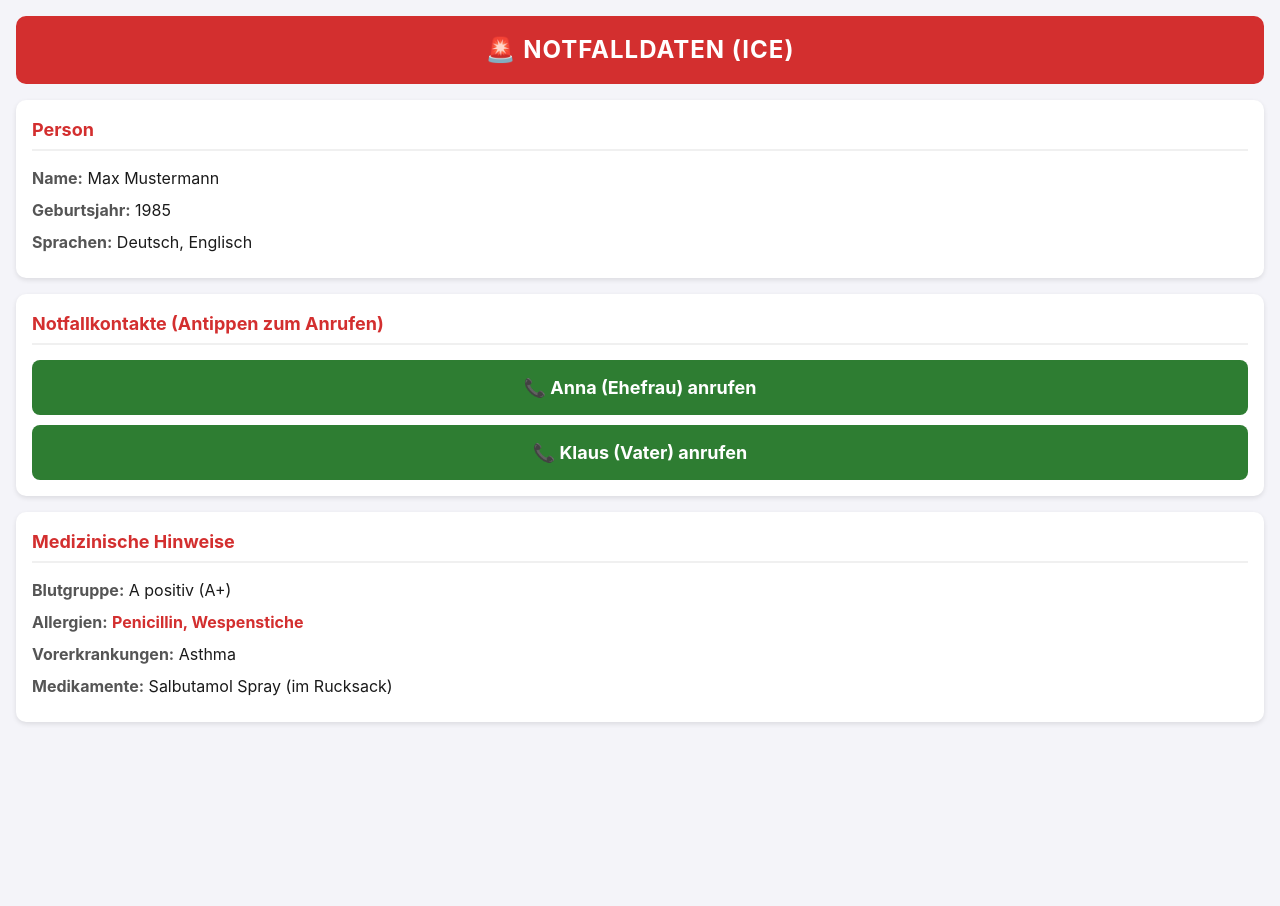
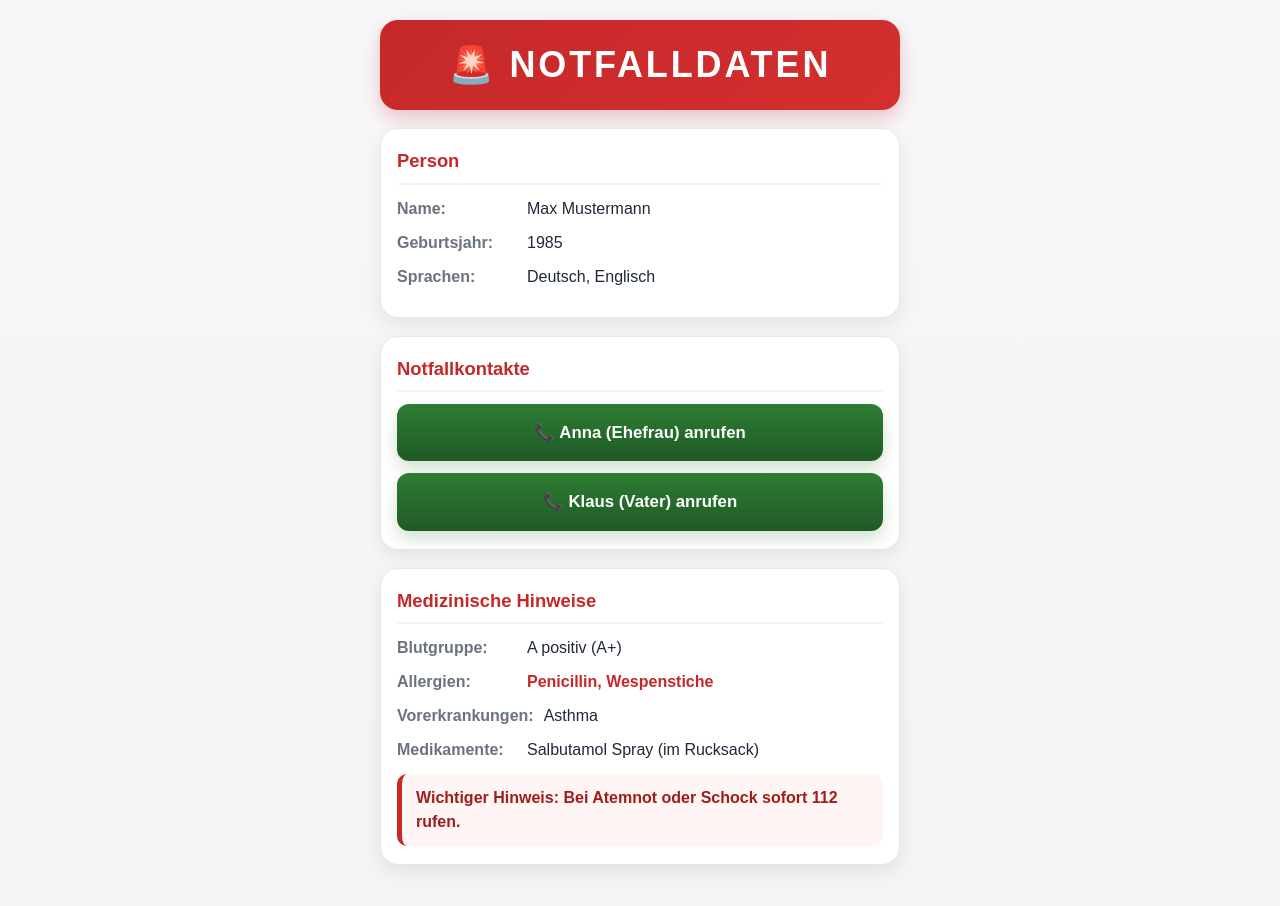
Before and after one commit to madu-dotcom/Notfall, a plain HTML site: page index.html in a window 1280 px wide. Before the commit the page ends 800 px from the top, so only its background shows below. Drawn offline with Linux system fonts and the light colour scheme.

Commit message:
Create improved emergency information homepage

```diff
--- a/index.html
+++ b/index.html
@@ -1,99 +1,158 @@
 <!DOCTYPE html>
 <html lang="de">
 <head>
-    <meta charset="UTF-8">
-    <meta name="viewport" content="width=device-width, initial-scale=1.0">
+  <meta charset="UTF-8" />
+  <meta name="viewport" content="width=device-width, initial-scale=1.0" />
+  <meta name="theme-color" content="#c62828" />
   <title>NOTFALLDATEN</title>
   <style>
+    :root {
+      --bg: #f3f4f6;
+      --card: #ffffff;
+      --text: #1f2937;
+      --muted: #6b7280;
+      --primary: #c62828;
+      --primary-dark: #9f1d1d;
+      --success: #2e7d32;
+      --success-dark: #1f5a26;
+      --border: #e5e7eb;
+      --shadow: rgba(0, 0, 0, 0.08);
+    }
+
+    * { box-sizing: border-box; }
+
     body {
-            font-family: -apple-system, BlinkMacSystemFont, "Segoe UI", Roboto, Helvetica, Arial, sans-serif;
-            background-color: #f4f4f9;
-            color: #1a1a1a;
       margin: 0;
-            padding: 16px;
+      background: linear-gradient(180deg, #f7f7fa 0%, var(--bg) 100%);
+      color: var(--text);
+      font-family: Arial, Helvetica, sans-serif;
       line-height: 1.5;
+      padding: 20px 14px 40px;
     }
-        .header {
-            background-color: #d32f2f;
+
+    .container {
+      max-width: 520px;
+      margin: 0 auto;
+    }
+
+    .topbar {
+      background: linear-gradient(135deg, var(--primary) 0%, #d32f2f 100%);
       color: white;
-            padding: 16px;
-            border-radius: 10px;
+      border-radius: 18px;
+      padding: 18px 16px;
       text-align: center;
-            margin-bottom: 16px;
+      box-shadow: 0 8px 18px rgba(198, 40, 40, 0.25);
+      margin-bottom: 18px;
     }
-        .header h1 {
+
+    .topbar h1 {
       margin: 0;
-            font-size: 24px;
-            letter-spacing: 1px;
+      font-size: clamp(1.7rem, 5vw, 2.25rem);
+      letter-spacing: 0.08em;
+      font-weight: 800;
     }
+
     .card {
-            background: white;
-            padding: 16px;
-            border-radius: 10px;
-            box-shadow: 0 2px 5px rgba(0,0,0,0.1);
-            margin-bottom: 16px;
+      background: var(--card);
+      border: 1px solid var(--border);
+      border-radius: 18px;
+      padding: 18px 16px;
+      margin-bottom: 18px;
+      box-shadow: 0 6px 18px var(--shadow);
     }
+
     .card h2 {
-            margin-top: 0;
-            font-size: 18px;
-            color: #d32f2f;
-            border-bottom: 2px solid #f0f0f0;
-            padding-bottom: 6px;
+      margin: 0 0 12px;
+      color: var(--primary);
+      font-size: 1.15rem;
+      border-bottom: 2px solid #f4f4f5;
+      padding-bottom: 8px;
     }
+
+    .row {
+      display: flex;
+      justify-content: space-between;
+      gap: 10px;
+      margin-bottom: 10px;
+      flex-wrap: wrap;
+    }
+
+    .label {
+      font-weight: 700;
+      color: var(--muted);
+      min-width: 120px;
+    }
+
+    .value {
+      flex: 1;
+      min-width: 180px;
+      color: var(--text);
+    }
+
+    .alert {
+      color: var(--primary);
+      font-weight: 800;
+    }
+
     .call-btn {
       display: block;
-            background-color: #2e7d32;
+      width: 100%;
+      background: linear-gradient(180deg, var(--success) 0%, var(--success-dark) 100%);
       color: white;
       text-decoration: none;
+      padding: 16px 14px;
+      border-radius: 12px;
+      font-size: 1.05rem;
+      font-weight: 700;
       text-align: center;
-            padding: 14px;
-            border-radius: 8px;
-            font-weight: bold;
-            font-size: 18px;
-            margin-top: 10px;
+      margin-top: 12px;
+      box-shadow: 0 8px 16px rgba(46, 125, 50, 0.22);
+      transition: transform 0.12s ease, box-shadow 0.12s ease;
     }
+
     .call-btn:active {
-            background-color: #1b5e20;
+      transform: translateY(1px) scale(0.995);
+      box-shadow: 0 5px 10px rgba(46, 125, 50, 0.18);
     }
-        .info-row {
-            margin-bottom: 8px;
-        }
-        .label {
-            font-weight: bold;
-            color: #555;
-        }
-        .alert-text {
-            color: #d32f2f;
-            font-weight: bold;
+
+    .emergency-box {
+      border-left: 5px solid var(--primary);
+      background: #fff5f5;
+      padding: 12px 14px;
+      border-radius: 10px;
+      margin-top: 12px;
+      font-weight: 700;
+      color: var(--primary-dark);
     }
   </style>
 </head>
 <body>
-
-    <div class="header">
-        <h1>🚨 NOTFALLDATEN (ICE)</h1>
+  <div class="container">
+    <div class="topbar">
+      <h1>🚨 NOTFALLDATEN</h1>
     </div>
 
     <div class="card">
       <h2>Person</h2>
-        <div class="info-row"><span class="label">Name:</span> Max Mustermann</div>
-        <div class="info-row"><span class="label">Geburtsjahr:</span> 1985</div>
-        <div class="info-row"><span class="label">Sprachen:</span> Deutsch, Englisch</div>
+      <div class="row"><div class="label">Name:</div><div class="value">Max Mustermann</div></div>
+      <div class="row"><div class="label">Geburtsjahr:</div><div class="value">1985</div></div>
+      <div class="row"><div class="label">Sprachen:</div><div class="value">Deutsch, Englisch</div></div>
     </div>
 
     <div class="card">
-        <h2>Notfallkontakte (Antippen zum Anrufen)</h2>
+      <h2>Notfallkontakte</h2>
       <a href="tel:+491701234567" class="call-btn">📞 Anna (Ehefrau) anrufen</a>
       <a href="tel:+491719876543" class="call-btn">📞 Klaus (Vater) anrufen</a>
     </div>
 
     <div class="card">
       <h2>Medizinische Hinweise</h2>
-        <div class="info-row"><span class="label">Blutgruppe:</span> A positiv (A+)</div>
-        <div class="info-row"><span class="label">Allergien:</span> <span class="alert-text">Penicillin, Wespenstiche</span></div>
-        <div class="info-row"><span class="label">Vorerkrankungen:</span> Asthma</div>
-        <div class="info-row"><span class="label">Medikamente:</span> Salbutamol Spray (im Rucksack)</div>
+      <div class="row"><div class="label">Blutgruppe:</div><div class="value">A positiv (A+)</div></div>
+      <div class="row"><div class="label">Allergien:</div><div class="value alert">Penicillin, Wespenstiche</div></div>
+      <div class="row"><div class="label">Vorerkrankungen:</div><div class="value">Asthma</div></div>
+      <div class="row"><div class="label">Medikamente:</div><div class="value">Salbutamol Spray (im Rucksack)</div></div>
+      <div class="emergency-box">Wichtiger Hinweis: Bei Atemnot oder Schock sofort 112 rufen.</div>
     </div>
-
+  </div>
 </body>
 </html>
```
Lines whose indentation alone changed are shown as unchanged.
